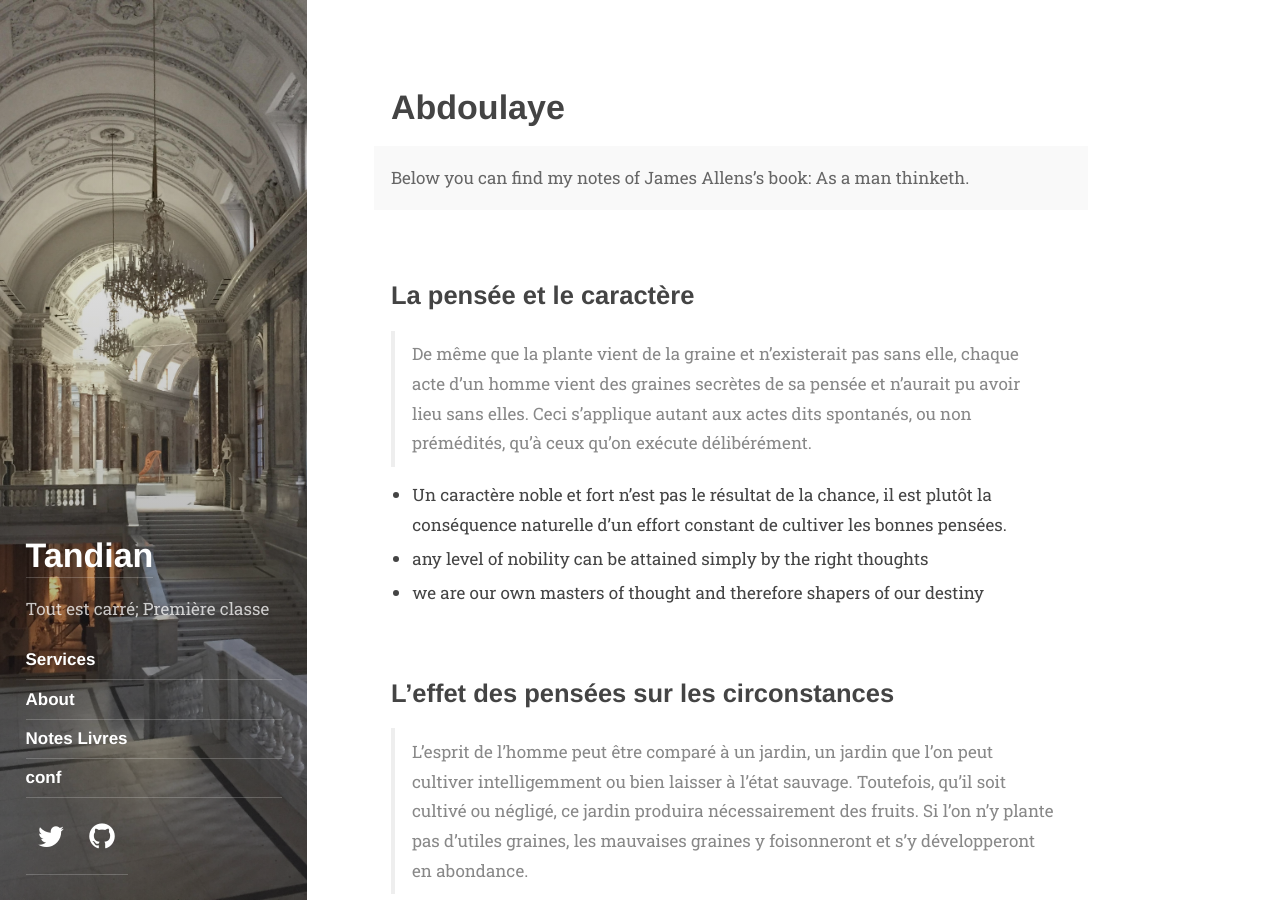
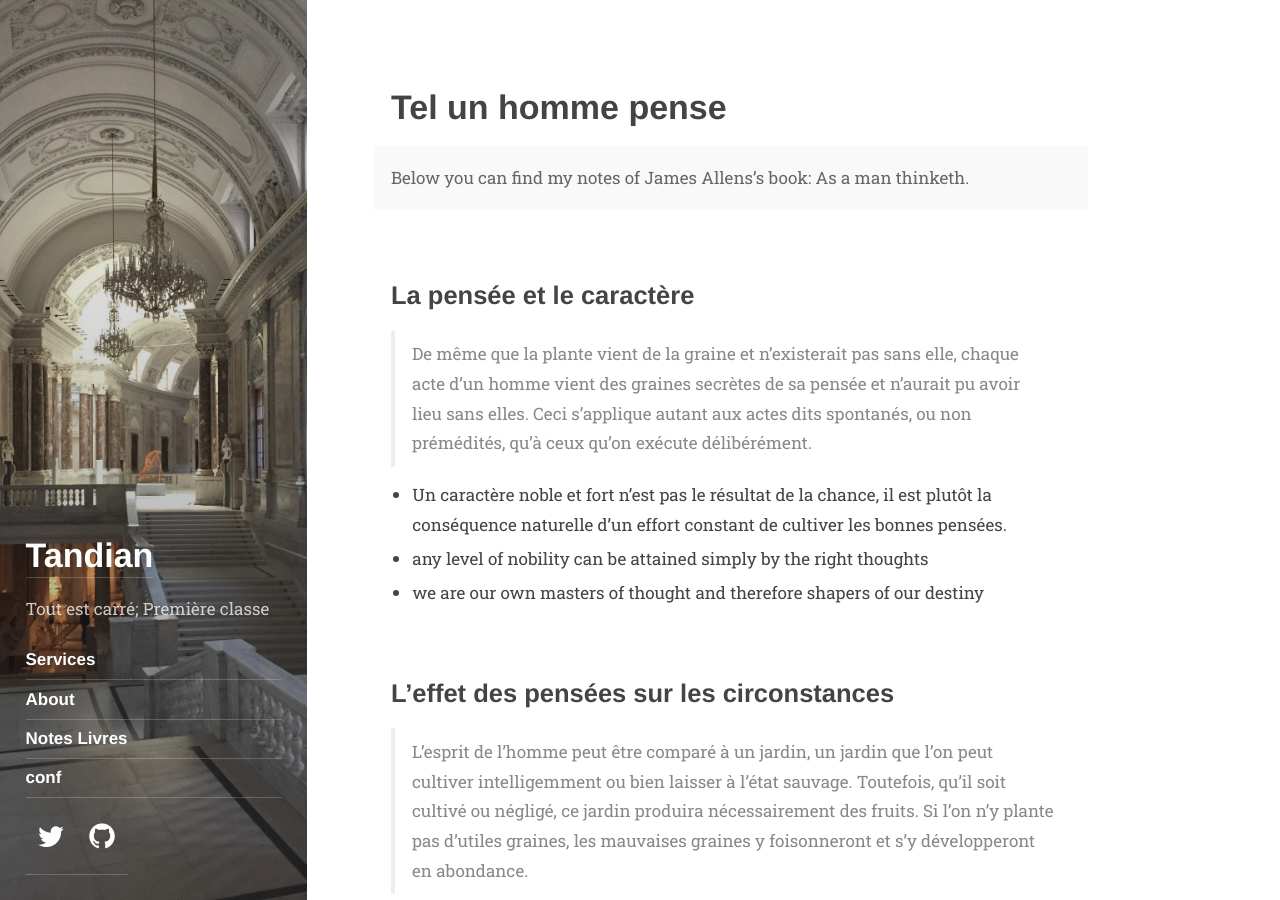
Before and after one commit to abdoulaye-tnd/tandian, a Jekyll site: the page built from books/telunhomme.md, in a window 1280 px wide and 900 px high. Built offline with Jekyll 4.4.1, drawn with Linux system fonts in a browser that asks for light colours; some web fonts are replaced.

Commit message:
Update telunhomme.md

```diff
--- a/books/telunhomme.md
+++ b/books/telunhomme.md
@@ -1,6 +1,6 @@
 ---
 layout: page
-title: Abdoulaye
+title: Tel un homme pense
 description: >
   Below you can find my notes of James Allens’s book: As a man thinketh.
 
```
